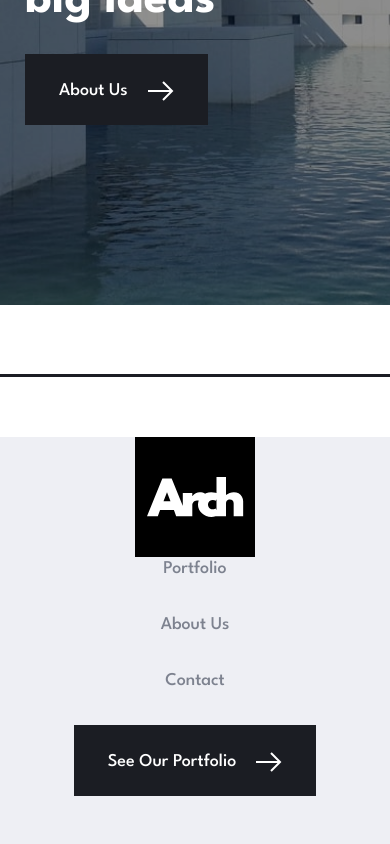
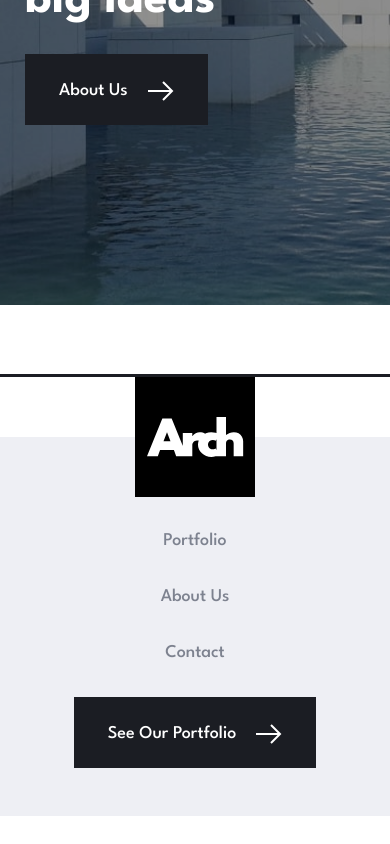
Before and after one commit to JJWallis/arch-studio, a Next.js app: page / in a window 390 px wide. Shown: the part 1732-2576 px from the top of the page. After the commit the page ends 2548 px from the top, so only its background shows below. Built offline with nearby package versions, Linux system fonts and the light colour scheme.

Commit message:
footer mobile styles done

```diff
--- a/src/pages/_app.tsx
+++ b/src/pages/_app.tsx
@@ -14,7 +14,9 @@ import {
 } from '../constants/routes';
 
 const Footer = styled.footer`
+   --nav-logo-width: 120px;
    --margin-top: 72px;
+   --link-spacing: 32px;
    outline: solid;
    padding-top: 60px;
    margin-top: var(--margin-top);
@@ -44,14 +46,18 @@ const NavList = styled.ul`
 const NavListItem = styled.li`
    color: var(--clr-mild-grey);
    font-weight: 500;
+
+   &:first-child {
+      margin-top: calc(var(--nav-logo-width) / 2 * -1);
+      margin-bottom: var(--link-spacing);
+   }
 `;
 
 const NavLinkLogo = styled(LogoLink)`
-   --width: 120px;
    display: grid;
    place-items: center;
-   width: var(--width);
-   height: var(--width);
+   width: var(--nav-logo-width);
+   height: var(--nav-logo-width);
    background-color: black;
 
    path {
@@ -61,7 +67,7 @@ const NavLinkLogo = styled(LogoLink)`
 
 const NavLink = styled(Link)`
    display: inline-block;
-   padding-bottom: 32px;
+   padding-bottom: var(--link-spacing);
 `;
 
 function MyApp({ Component, pageProps }: AppProps) {
```
